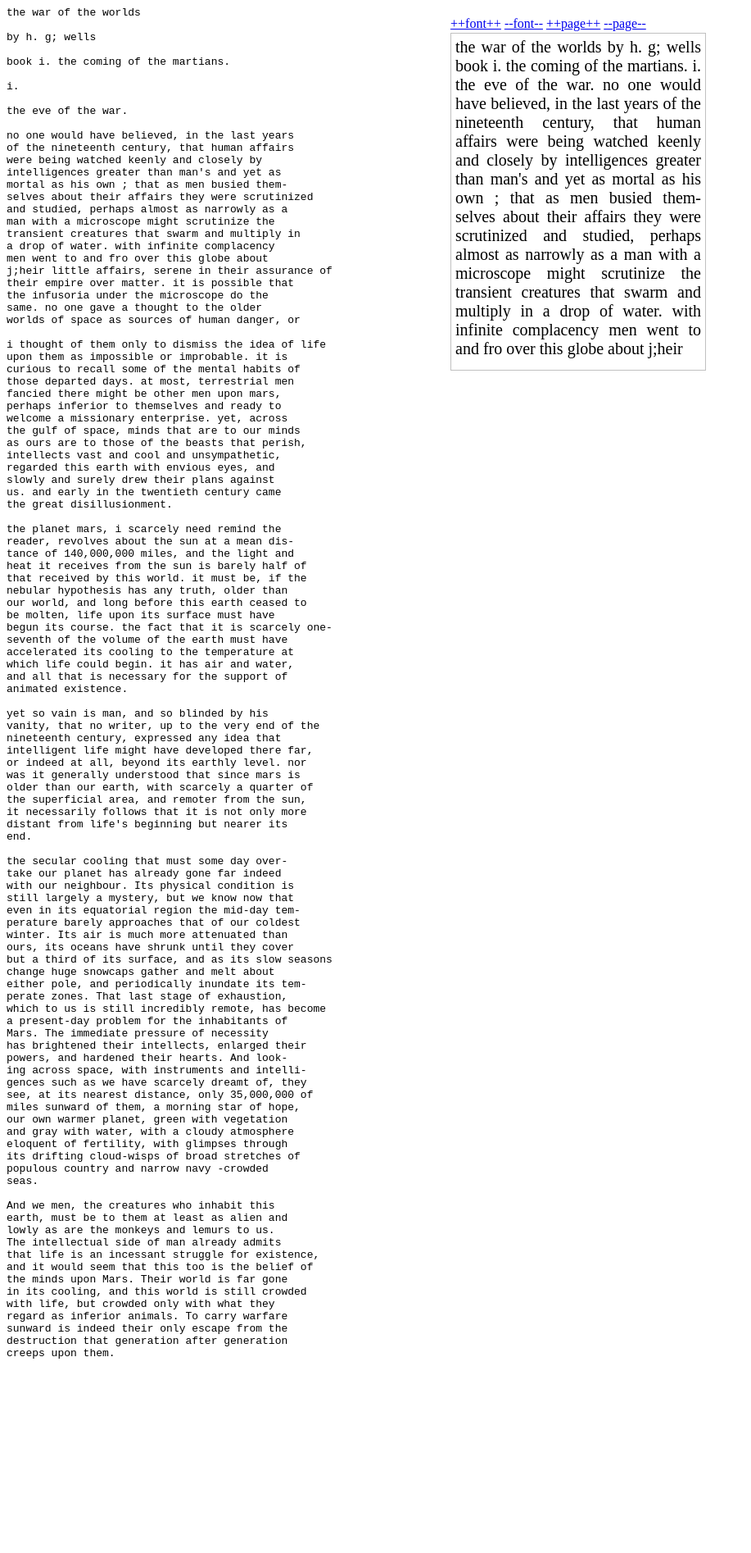
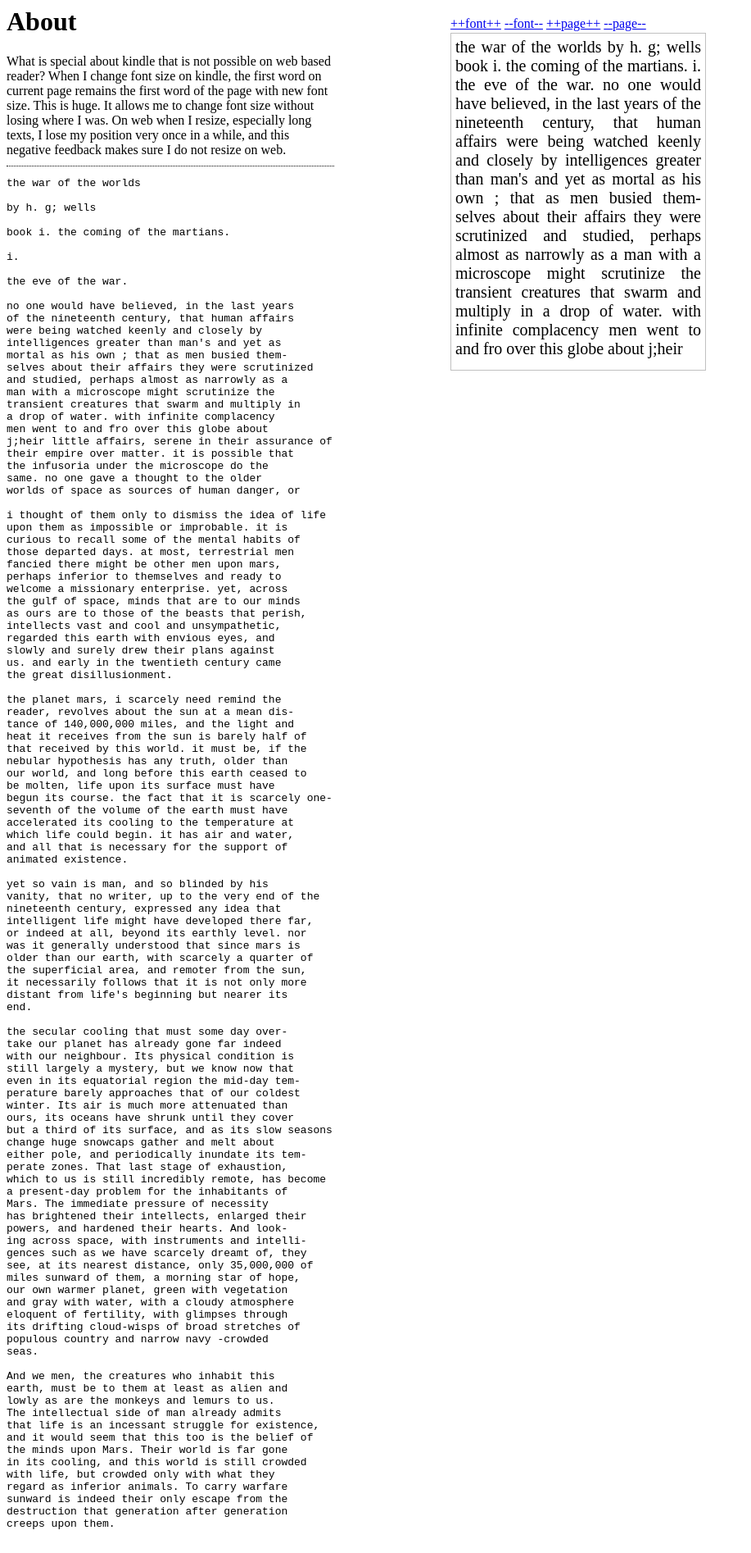
Before and after one commit to amitu/amitu.github.com, a Jekyll site: the page lab/reader.html, which Jekyll copies as it is, in a window 1280 px wide. Shown: the whole page at 82% size, without its empty margins (0-917 px from the left). Built offline with Jekyll 4.4.1, drawn with Linux system fonts in a browser that asks for light colours; before the commit the page ends 1686 px from its top, so only the background shows below that.

Commit message:
minor, added some about

```diff
--- a/lab/reader.html
+++ b/lab/reader.html
@@ -184,6 +184,11 @@
                 left: 550px;
                 top: 20px;
             }
+            div#about {
+                width: 400px;
+                border-bottom: 1px dotted black;
+                padding-bottom: 10px;
+            }
             div#view {
                 position: absolute;
                 padding: 5px;
@@ -217,6 +222,19 @@
             <a href="#" id="next">++page++</a> <a href="#" id="prev">--page--</a>
             <div id="view"></div>
             <div id="v"></div>
+        </div>
+
+        <div id="about">
+            <h1>About</h1>
+
+            What is special about kindle that is not possible on web based
+            reader?  When I change font size on kindle, the first word on
+            current page remains the first word of the page with new font size.
+            This is huge. It allows me to change font size without losing where
+            I was. On web when I resize, especially long texts, I lose my
+            position very once in a while, and this negative feedback makes
+            sure I do not resize on web.
+
         </div>
 
         <pre id="story">
```
